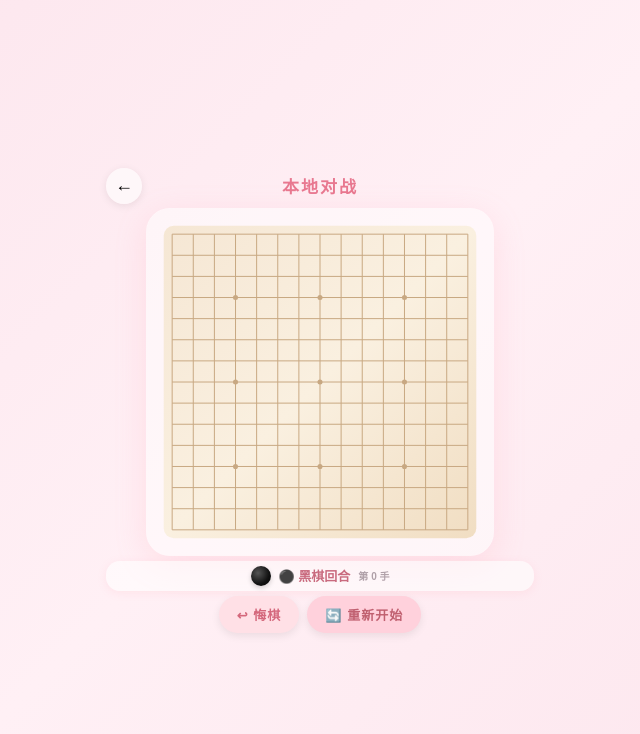
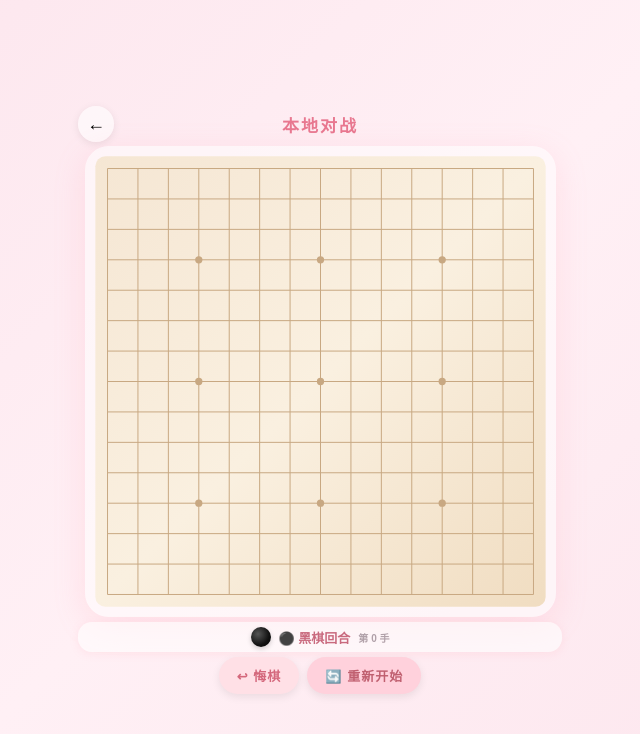
Before and after one commit to Zhao06-hub/sorry, a plain HTML site: page gomoku/index.html in a window 1280 px wide. Both pictures are taken after a click on the button "👥 本地对战". Shown: the whole page, without its empty margins (320-960 px from the left). Drawn offline with Linux system fonts and the light colour scheme.

Commit message:
v3.3: 放大棋盘，去掉400px限制，占满屏幕

```diff
--- a/gomoku/index.html
+++ b/gomoku/index.html
@@ -16,7 +16,7 @@
     font-family: 'PingFang SC','Hiragino Sans GB','Microsoft YaHei',sans-serif;
     overflow-x: hidden; user-select: none; -webkit-user-select: none;
   }
-  .screen { width: 100%; max-width: 460px; padding: 16px; display: none; flex-direction: column; align-items: center; }
+  .screen { width: 100%; max-width: 500px; padding: 8px; display: none; flex-direction: column; align-items: center; }
   .screen.active { display: flex; }
 
   /* Home */
@@ -47,7 +47,7 @@
     flex: 1; text-align: center; font-size: 17px; font-weight: 700; color: #e87890; letter-spacing: 2px;
   }
   .board-wrap {
-    background: rgba(255,255,255,0.5); border-radius: 24px; padding: 6px;
+    background: rgba(255,255,255,0.5); border-radius: 24px; padding: 4px;
     box-shadow: 0 8px 32px rgba(255,140,160,0.18);
     display: flex; align-items: center; justify-content: center;
   }
@@ -242,10 +242,10 @@ function initGame() {
 // ==================== CANVAS ====================
 let sz, cs, pd;
 function recompute() {
-  const mx = Math.min(window.innerWidth - 36, 400);
-  const my = Math.min(window.innerHeight * 0.42, 400);
+  const mx = window.innerWidth - 16;
+  const my = window.innerHeight * 0.58;
   sz = Math.floor(Math.min(mx, my));
-  cs = (sz * 0.88) / (N - 1);
+  cs = (sz * 0.92) / (N - 1);
   pd = (sz - cs * (N - 1)) / 2;
 }
 function cx(c) { return pd + c * cs; }
```
